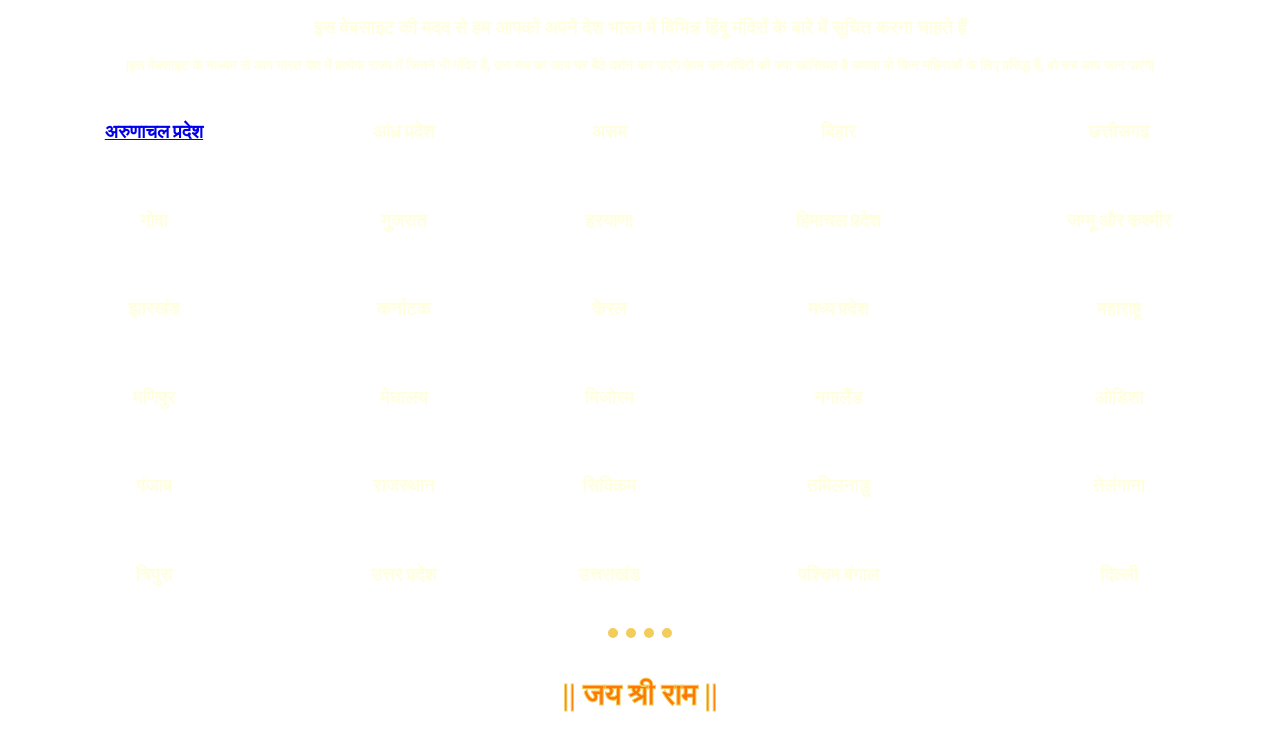
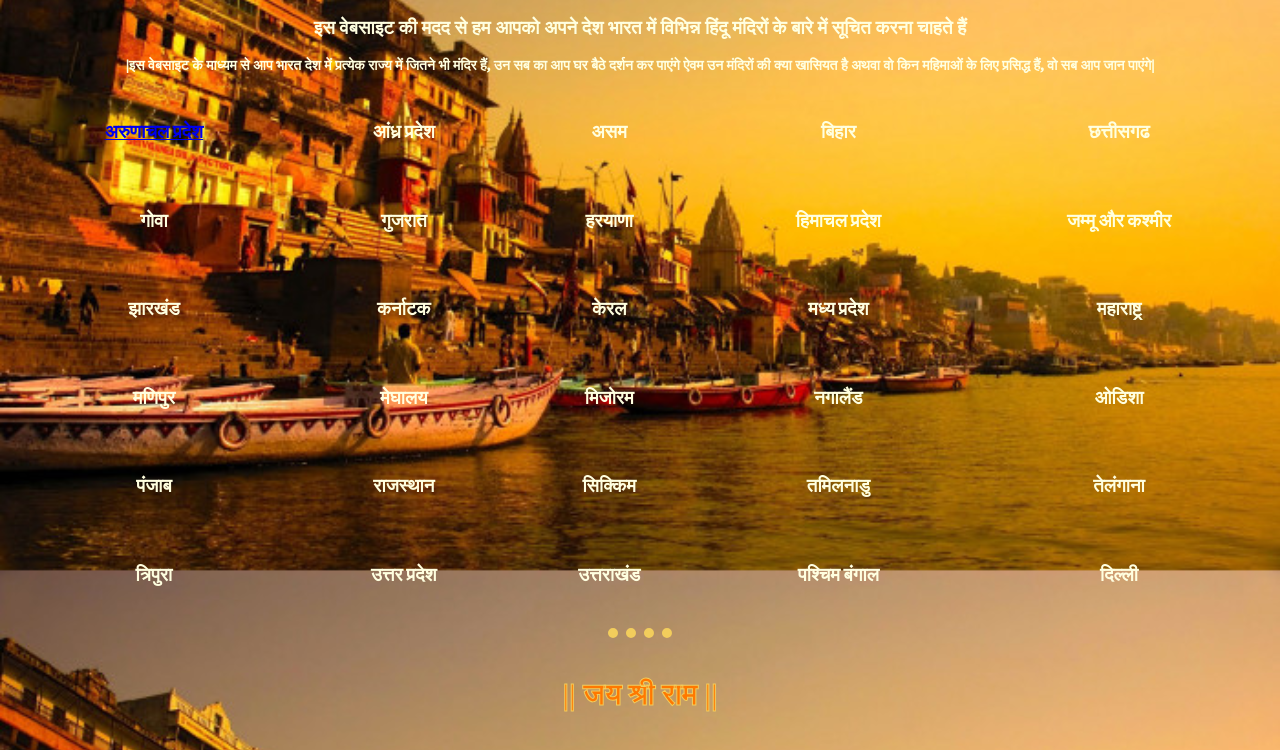
Before and after one commit to Abhishek14424/-, a plain HTML site: page index.html in a window 1280 px wide. Shown: the part 280-1030 px from the top of the page. Drawn offline with Linux system fonts and the light colour scheme.

Commit message:
Update styles.css

```diff
--- a/styles.css
+++ b/styles.css
@@ -1,5 +1,5 @@
 body{
-    background-image: url(/images/bg7.jpg);
+    background-image: url(./bg7.jpg);
 
     background-repeat: no-repeat;
     background-size: cover;
```
